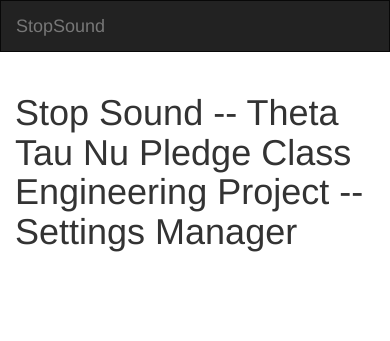
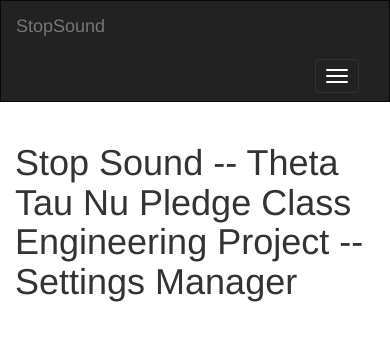
Before and after one commit to Sumeet-Jain/stopSound, a Django app: page / in a window 390 px wide. Shown: the top 341 px of the page. Run offline with Django 3.2, Linux system fonts and the light colour scheme; some libraries are stand-ins or nearby versions.

Commit message:
added button for mobile:

```diff
--- a/templates/base/base.html
+++ b/templates/base/base.html
@@ -18,6 +18,12 @@
         <div class="navbar-header">
           <a class="navbar-brand" href="/">StopSound</a>
         </div>
+        <button type="button" class="navbar-toggle" data-toggle="collapse" data-target=".navbar-collapse">
+            <span class="sr-only">Toggle navigation</span>
+            <span class="icon-bar"></span>
+            <span class="icon-bar"></span>
+            <span class="icon-bar"></span>
+          </button>
         <div class="collapse navbar-collapse">
           <ul class="nav navbar-nav">
             <li class="{% if request.path == '/' %} active {% endif %}">
```
